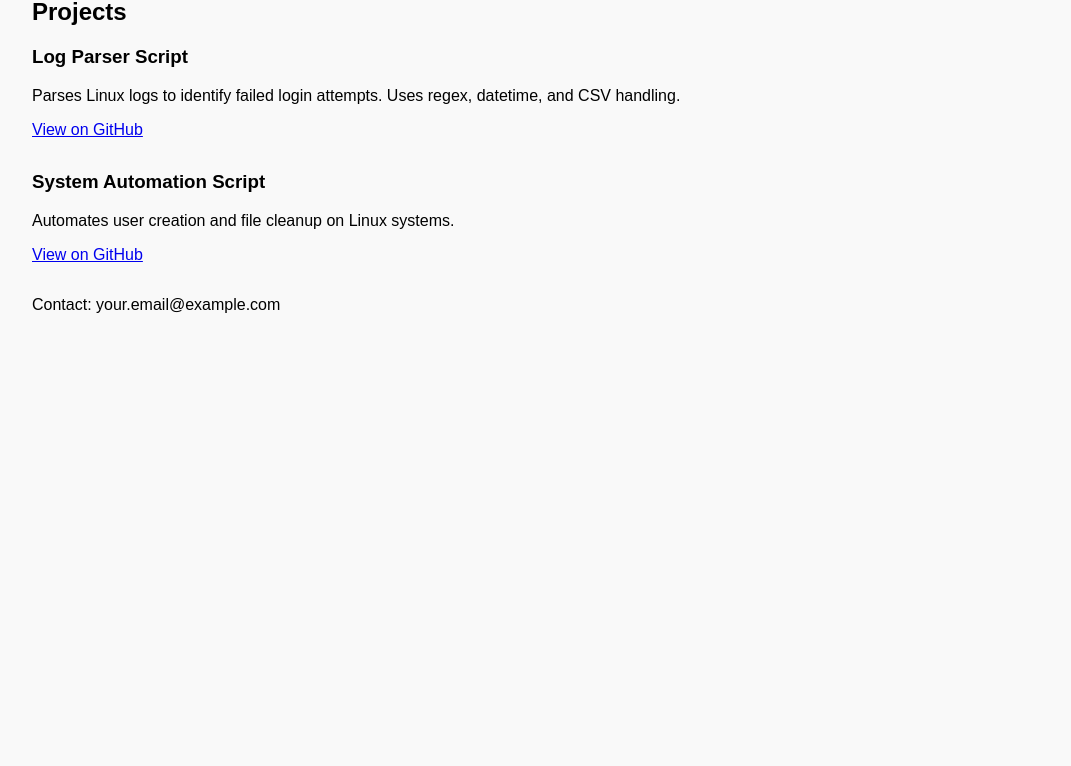
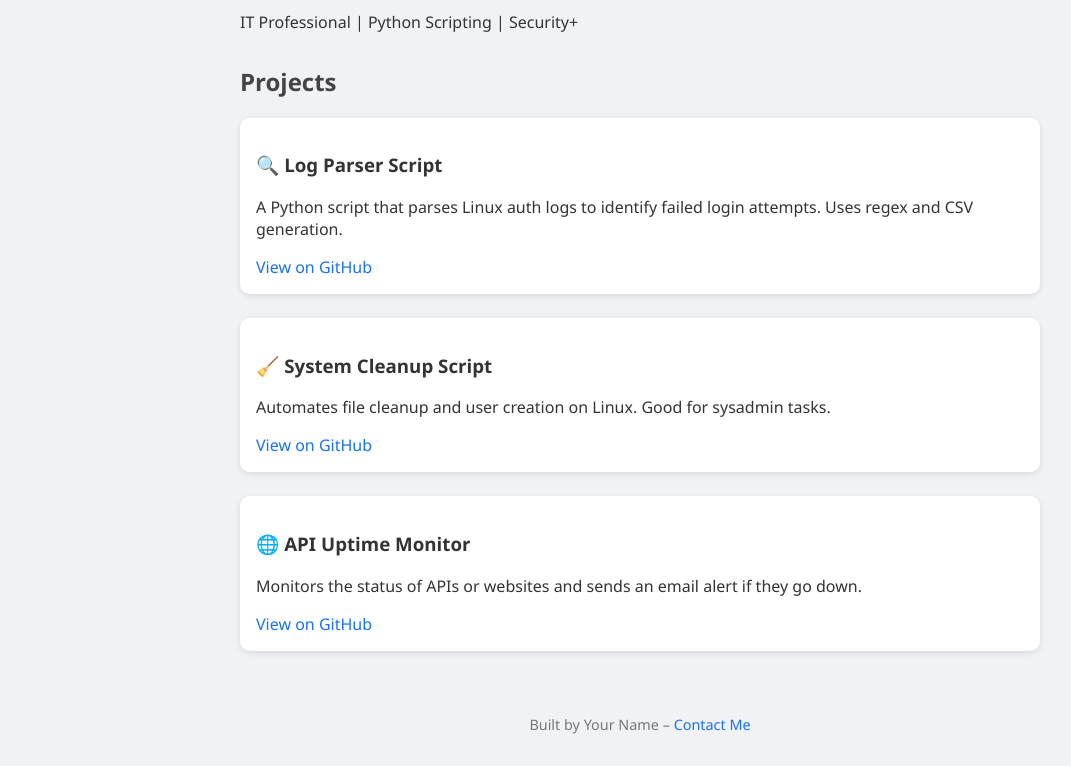
Before and after one commit to AdeOsinloyeJr/AdeOsinloyeJr.github.io, a plain HTML site: page index.html in a window 1280 px wide. Shown: the part 130-896 px from the top of the page, without its empty margins (0-1071 px from the left). Before the commit the page ends 800 px from the top, so only its background shows below. Drawn offline with Linux system fonts and the light colour scheme.

Commit message:
Update index.html
More detailed portfolio set up

```diff
--- a/index.html
+++ b/index.html
@@ -1,31 +1,79 @@
 <!DOCTYPE html>
-<html>
+<html lang="en">
 <head>
-  <title>Your Name - IT Portfolio</title>
+  <meta charset="UTF-8" />
+  <meta name="viewport" content="width=device-width, initial-scale=1.0"/>
+  <title>Your Name – IT Portfolio</title>
   <style>
-    body { font-family: Arial; margin: 2rem; background: #f9f9f9; }
-    h1 { color: #333; }
-    .project { margin-bottom: 2rem; }
+    body {
+      font-family: 'Segoe UI', Tahoma, Geneva, Verdana, sans-serif;
+      background-color: #f0f2f5;
+      color: #333;
+      margin: 0;
+      padding: 2rem;
+    }
+    .container {
+      max-width: 800px;
+      margin: auto;
+    }
+    h1 {
+      font-size: 2.5rem;
+      color: #2a2a2a;
+    }
+    h2 {
+      color: #444;
+      margin-top: 2rem;
+    }
+    .project {
+      background: #fff;
+      padding: 1rem;
+      border-radius: 10px;
+      box-shadow: 0 2px 6px rgba(0,0,0,0.1);
+      margin-bottom: 1.5rem;
+    }
+    a {
+      color: #1a73e8;
+      text-decoration: none;
+    }
+    a:hover {
+      text-decoration: underline;
+    }
+    .footer {
+      margin-top: 4rem;
+      font-size: 0.9rem;
+      text-align: center;
+      color: #777;
+    }
   </style>
 </head>
 <body>
+  <div class="container">
     <h1>Your Name</h1>
-  <p>IT Professional | Python Scripting | Security+ | Studying for AZ-900</p>
+    <p>IT Professional | Python Scripting | Security+ </p>
 
     <h2>Projects</h2>
 
     <div class="project">
-    <h3>Log Parser Script</h3>
-    <p>Parses Linux logs to identify failed login attempts. Uses regex, datetime, and CSV handling.</p>
+      <h3>🔍 Log Parser Script</h3>
+      <p>A Python script that parses Linux auth logs to identify failed login attempts. Uses regex and CSV generation.</p>
       <a href="https://github.com/yourusername/log-parser">View on GitHub</a>
     </div>
 
     <div class="project">
-    <h3>System Automation Script</h3>
-    <p>Automates user creation and file cleanup on Linux systems.</p>
-    <a href="https://github.com/yourusername/user-automation">View on GitHub</a>
+      <h3>🧹 System Cleanup Script</h3>
+      <p>Automates file cleanup and user creation on Linux. Good for sysadmin tasks.</p>
+      <a href="https://github.com/yourusername/system-cleanup">View on GitHub</a>
     </div>
 
-  <p>Contact: your.email@example.com</p>
+    <div class="project">
+      <h3>🌐 API Uptime Monitor</h3>
+      <p>Monitors the status of APIs or websites and sends an email alert if they go down.</p>
+      <a href="https://github.com/yourusername/api-monitor">View on GitHub</a>
+    </div>
+
+    <div class="footer">
+      Built by Your Name – <a href="mailto:youremail@example.com">Contact Me</a>
+    </div>
+  </div>
 </body>
 </html>
```
Lines whose indentation alone changed are shown as unchanged.
